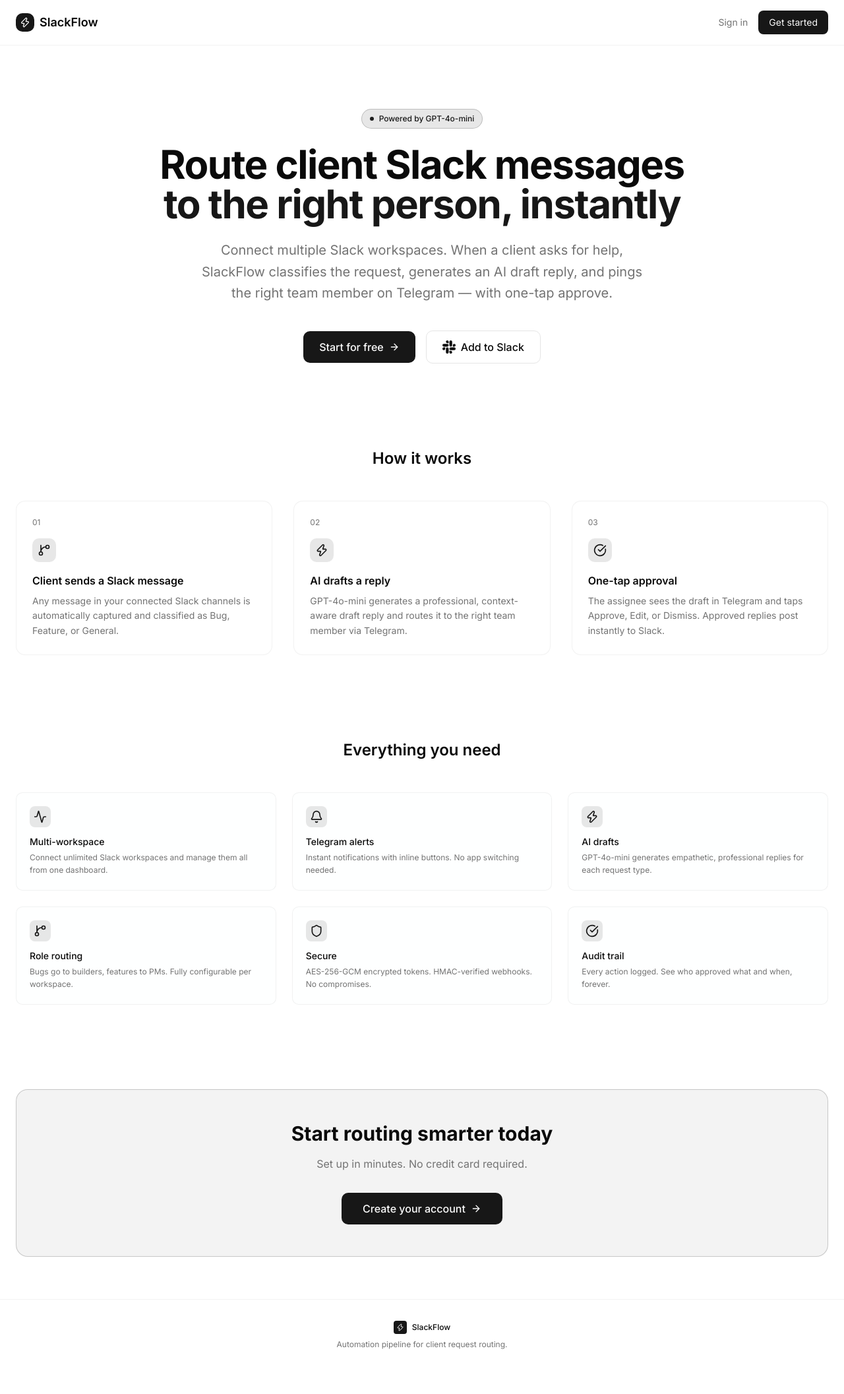
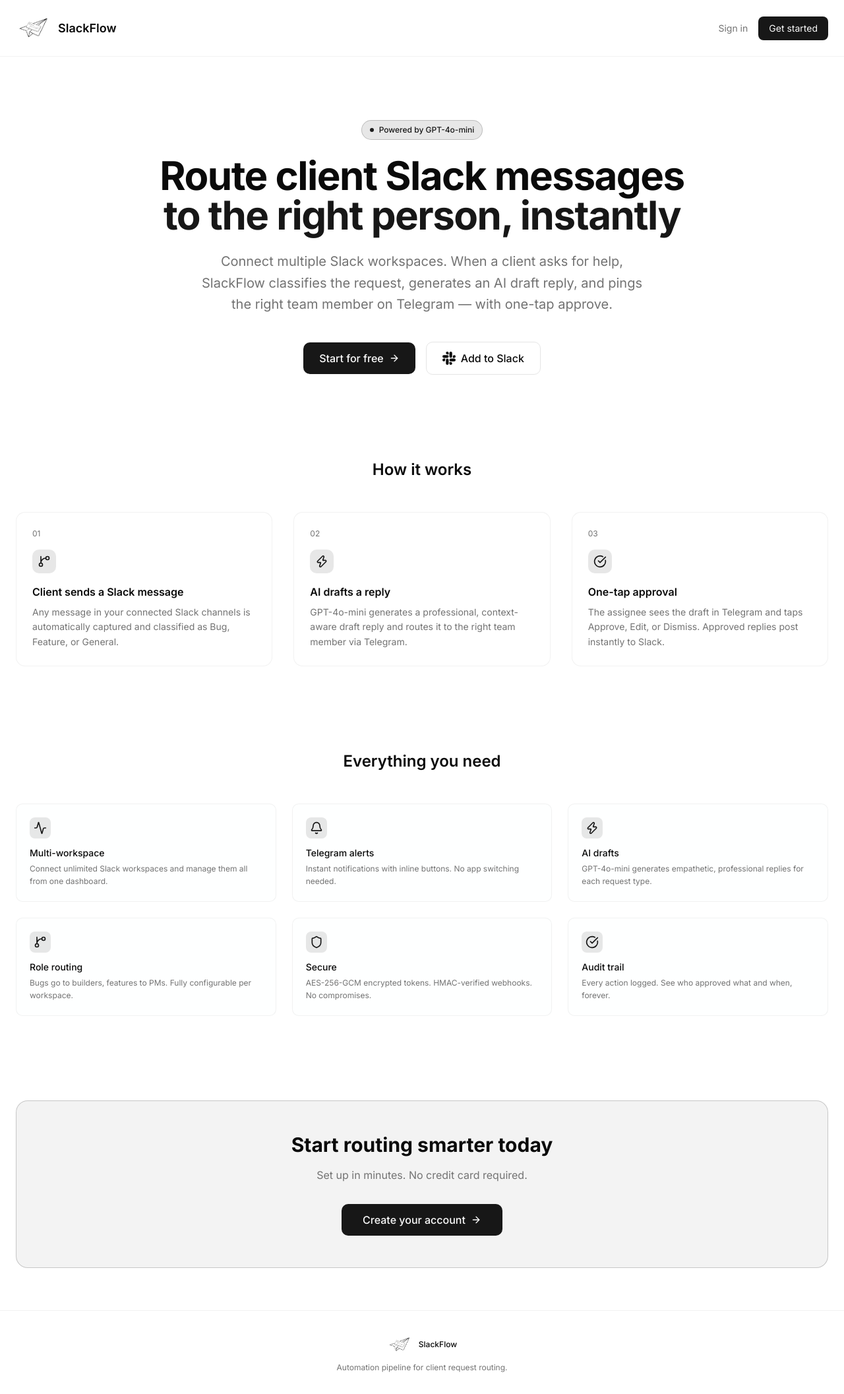
Before and after one commit to PiyushMalik01/slackflow, a Next.js app: page / in a window 1280 px wide. Shown: the whole page at 66% size. Before the commit the page ends 2078 px from the top, so only its background shows below. Built offline with nearby package versions, Linux system fonts and the light colour scheme.

Commit message:
feat: use shared logo image across app and enlarge branding

```diff
--- a/app/login/page.tsx
+++ b/app/login/page.tsx
@@ -3,8 +3,9 @@
 import { useEffect, useState, Suspense } from 'react'
 import { useRouter, useSearchParams } from 'next/navigation'
 import Link from 'next/link'
-import { Zap, Loader2 } from 'lucide-react'
+import { Loader2 } from 'lucide-react'
 import { createBrowserClient } from '@/lib/db/browser-client'
+import { PlatformLogo } from '@/components/platform-logo'
 
 function LoginForm() {
   const router = useRouter()
@@ -45,10 +46,7 @@
         {/* Logo */}
         <div className="text-center mb-8">
           <Link href="/" className="inline-flex items-center gap-2 mb-6">
-            <div className="w-9 h-9 bg-primary rounded-xl flex items-center justify-center">
-              <Zap className="w-5 h-5 text-primary-foreground" />
-            </div>
-            <span className="font-bold text-xl">SlackFlow</span>
+            <PlatformLogo imageSize={72} textClassName="font-bold text-xl" priority />
           </Link>
           <h1 className="text-2xl font-bold">Welcome back</h1>
           <p className="text-sm text-muted-foreground mt-1">Sign in to your account</p>
--- a/app/page.tsx
+++ b/app/page.tsx
@@ -1,17 +1,13 @@
 import Link from 'next/link'
 import { ArrowRight, Zap, Bell, CheckCircle, Shield, GitBranch, Activity } from 'lucide-react'
+import { PlatformLogo } from '@/components/platform-logo'
 
 export default function LandingPage() {
   return (
     <div className="min-h-screen bg-background text-foreground">
       {/* Nav */}
       <nav className="border-b border-border/50 px-6 py-4 flex items-center justify-between max-w-7xl mx-auto">
-        <div className="flex items-center gap-2">
-          <div className="w-7 h-7 bg-primary rounded-lg flex items-center justify-center">
-            <Zap className="w-4 h-4 text-primary-foreground" />
-          </div>
-          <span className="font-semibold text-lg">SlackFlow</span>
-        </div>
+        <PlatformLogo imageSize={56} textClassName="text-lg" priority />
         <div className="flex items-center gap-4">
           <Link href="/login" className="text-sm text-muted-foreground hover:text-foreground transition-colors">
             Sign in
@@ -135,12 +131,7 @@
 
       {/* Footer */}
       <footer className="border-t border-border/50 px-6 py-8 text-center text-xs text-muted-foreground max-w-7xl mx-auto">
-        <div className="flex items-center justify-center gap-2 mb-2">
-          <div className="w-5 h-5 bg-primary rounded flex items-center justify-center">
-            <Zap className="w-3 h-3 text-primary-foreground" />
-          </div>
-          <span className="font-medium text-foreground">SlackFlow</span>
-        </div>
+        <PlatformLogo className="justify-center mb-2" imageSize={40} textClassName="font-medium text-foreground" />
         <p>Automation pipeline for client request routing.</p>
       </footer>
     </div>
--- a/app/signup/page.tsx
+++ b/app/signup/page.tsx
@@ -3,8 +3,9 @@
 import { useState } from 'react'
 import { useRouter } from 'next/navigation'
 import Link from 'next/link'
-import { Zap, Loader2, CheckCircle } from 'lucide-react'
+import { Loader2, CheckCircle } from 'lucide-react'
 import { createBrowserClient } from '@/lib/db/browser-client'
+import { PlatformLogo } from '@/components/platform-logo'
 
 export default function SignupPage() {
   const router = useRouter()
@@ -70,10 +71,7 @@
       <div className="w-full max-w-sm">
         <div className="text-center mb-8">
           <Link href="/" className="inline-flex items-center gap-2 mb-6">
-            <div className="w-9 h-9 bg-primary rounded-xl flex items-center justify-center">
-              <Zap className="w-5 h-5 text-primary-foreground" />
-            </div>
-            <span className="font-bold text-xl">SlackFlow</span>
+            <PlatformLogo imageSize={72} textClassName="font-bold text-xl" priority />
           </Link>
           <h1 className="text-2xl font-bold">Create your account</h1>
           <p className="text-sm text-muted-foreground mt-1">Start routing Slack messages smarter</p>
--- a/components/app-sidebar.tsx
+++ b/components/app-sidebar.tsx
@@ -7,12 +7,12 @@
   Building2,
   ListChecks,
   Settings,
-  Zap,
   Activity,
   LogOut,
   ChevronRight,
 } from 'lucide-react'
 import { createBrowserClient } from '@/lib/db/browser-client'
+import { PlatformLogo } from '@/components/platform-logo'
 
 const navItems = [
   { href: '/dashboard', label: 'Overview', icon: LayoutDashboard },
@@ -36,10 +36,7 @@
     <aside className="fixed inset-y-0 left-0 z-50 w-60 bg-sidebar border-r border-sidebar-border flex flex-col">
       {/* Logo */}
       <div className="h-14 flex items-center gap-2.5 px-4 border-b border-sidebar-border">
-        <div className="w-7 h-7 bg-primary rounded-lg flex items-center justify-center flex-shrink-0">
-          <Zap className="w-4 h-4 text-primary-foreground" />
-        </div>
-        <span className="font-semibold text-sm">SlackFlow</span>
+        <PlatformLogo imageSize={56} textClassName="text-sm" />
       </div>
 
       {/* Nav */}
--- /dev/null
+++ b/components/platform-logo.tsx
@@ -0,0 +1,34 @@
+import Image from 'next/image'
+import { cn } from '@/lib/utils'
+
+type PlatformLogoProps = {
+  showText?: boolean
+  imageSize?: number
+  className?: string
+  textClassName?: string
+  priority?: boolean
+}
+
+const LOGO_SRC = '/logo.png'
+
+export function PlatformLogo({
+  showText = true,
+  imageSize = 64,
+  className,
+  textClassName,
+  priority = false,
+}: PlatformLogoProps) {
+  return (
+    <div className={cn('inline-flex items-center gap-2', className)}>
+      <Image
+        src={LOGO_SRC}
+        alt="SlackFlow logo"
+        width={imageSize}
+        height={imageSize}
+        priority={priority}
+        className="object-contain"
+      />
+      {showText ? <span className={cn('font-semibold', textClassName)}>SlackFlow</span> : null}
+    </div>
+  )
+}
```
Also changed, not shown: public/logo.png (added).
